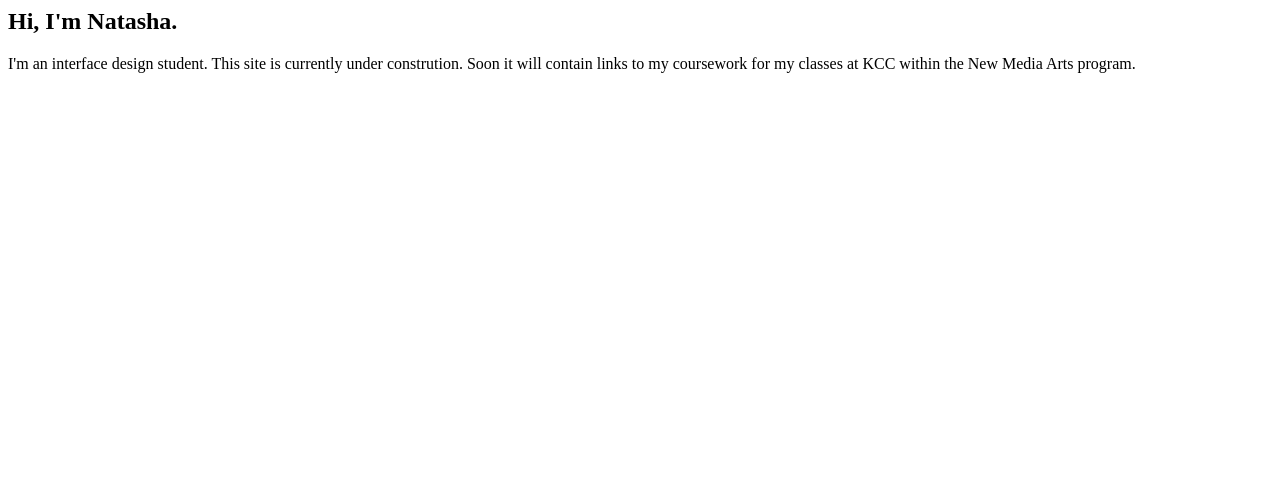
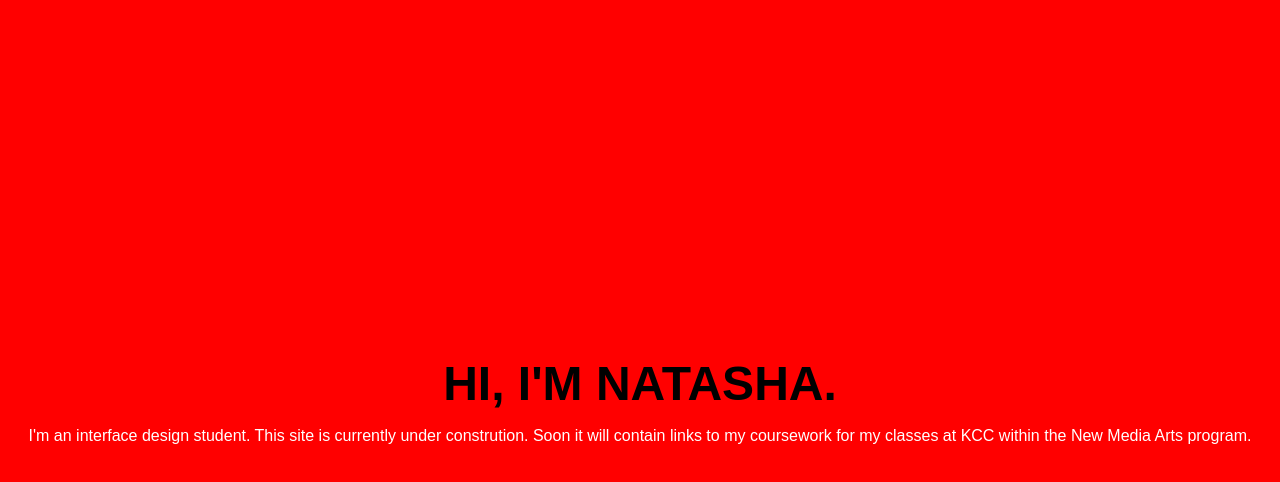
Before and after one commit to Natasha808/studentsite, a plain HTML site: page index.html in a window 1280 px wide. Drawn offline with Linux system fonts and the light colour scheme.

Commit message:
added inline CSS

```diff
--- a/index.html
+++ b/index.html
@@ -2,11 +2,33 @@
 
 <head>
     <title>Natasha Flores</title>
+
+<style>
+     body {
+        background: red;
+        font-family: sans-serif;
+        text-align: center;
+        display: grid;
+        align-content: center;
+        min-height: 100vh;
+
+     }
+h1 {
+    font-size: 48px;
+    text-transform: uppercase;
+    margin: 0;
+}
+
+p {
+    color: white;
+}
+</style>
+
 </head>
 
 <body>
 
-<h2>Hi, I'm Natasha.</h2>
+<h1>Hi, I'm Natasha.</h1>
 
 <p>I'm an interface design student. This site is currently under constrution.
     Soon it will contain links to my coursework for my classes at KCC within
```
